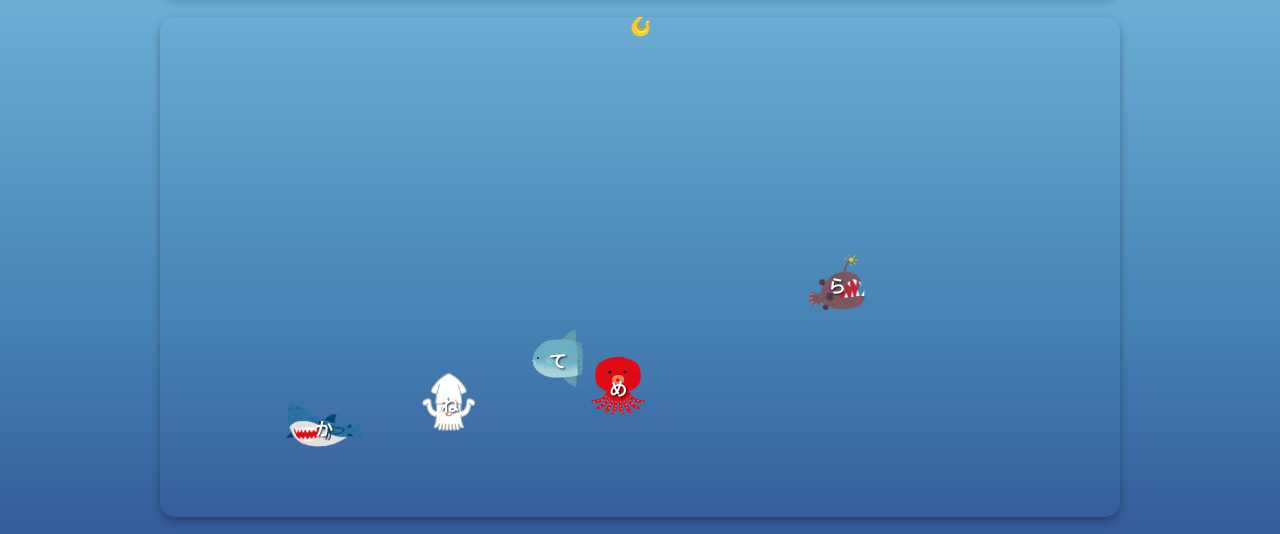
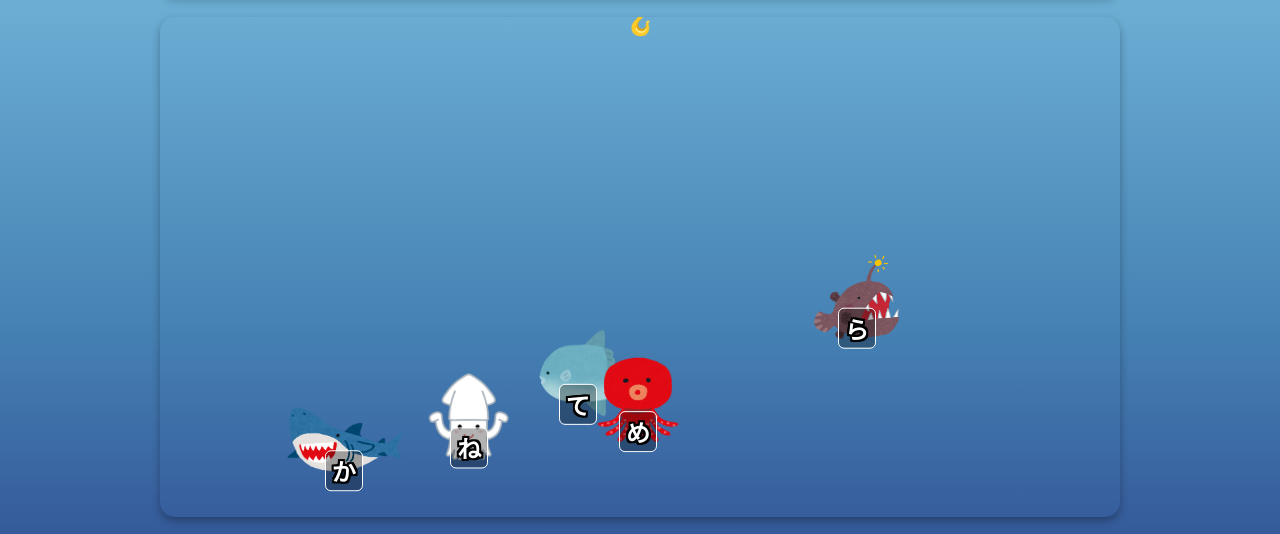
Before and after one commit to Magaming/hiragana-game, a plain HTML site: page index.html in a window 1280 px wide. Shown: the part 232-766 px from the top of the page. Drawn offline with Linux system fonts and the light colour scheme.

Commit message:
ひらがなを見やすく

```diff
--- a/style.css
+++ b/style.css
@@ -111,8 +111,8 @@ body {
     transition: transform 0.3s ease;
     animation: swim 4s ease-in-out infinite;
     user-select: none;
-    width: 80px;
-    height: 60px;
+    width: 120px;
+    height: 90px;
 }
 
 .fish:hover {
@@ -142,22 +142,34 @@ body {
 }
 
 .fish-image {
-    width: 80px;
-    height: 60px;
+    width: 120px;
+    height: 90px;
     object-fit: contain;
 }
 
 .hiragana-text {
     position: absolute;
-    top: 50%;
+    top: 80%;
     left: 50%;
     transform: translate(-50%, -50%);
-    font-size: 18px;
+    font-size: 24px;
     font-weight: bold;
-    color: white;
-    text-shadow: 1px 1px 2px rgba(0, 0, 0, 0.8);
+    color: #FFFFFF;
+    text-shadow:
+        2px 2px 0px #000000,
+        -2px -2px 0px #000000,
+        2px -2px 0px #000000,
+        -2px 2px 0px #000000,
+        0px 2px 0px #000000,
+        2px 0px 0px #000000,
+        0px -2px 0px #000000,
+        -2px 0px 0px #000000;
     pointer-events: none;
     z-index: 5;
+    background: rgba(0, 0, 0, 0.3);
+    padding: 2px 6px;
+    border-radius: 6px;
+    border: 1px solid #FFFFFF;
 }
 
 
```
